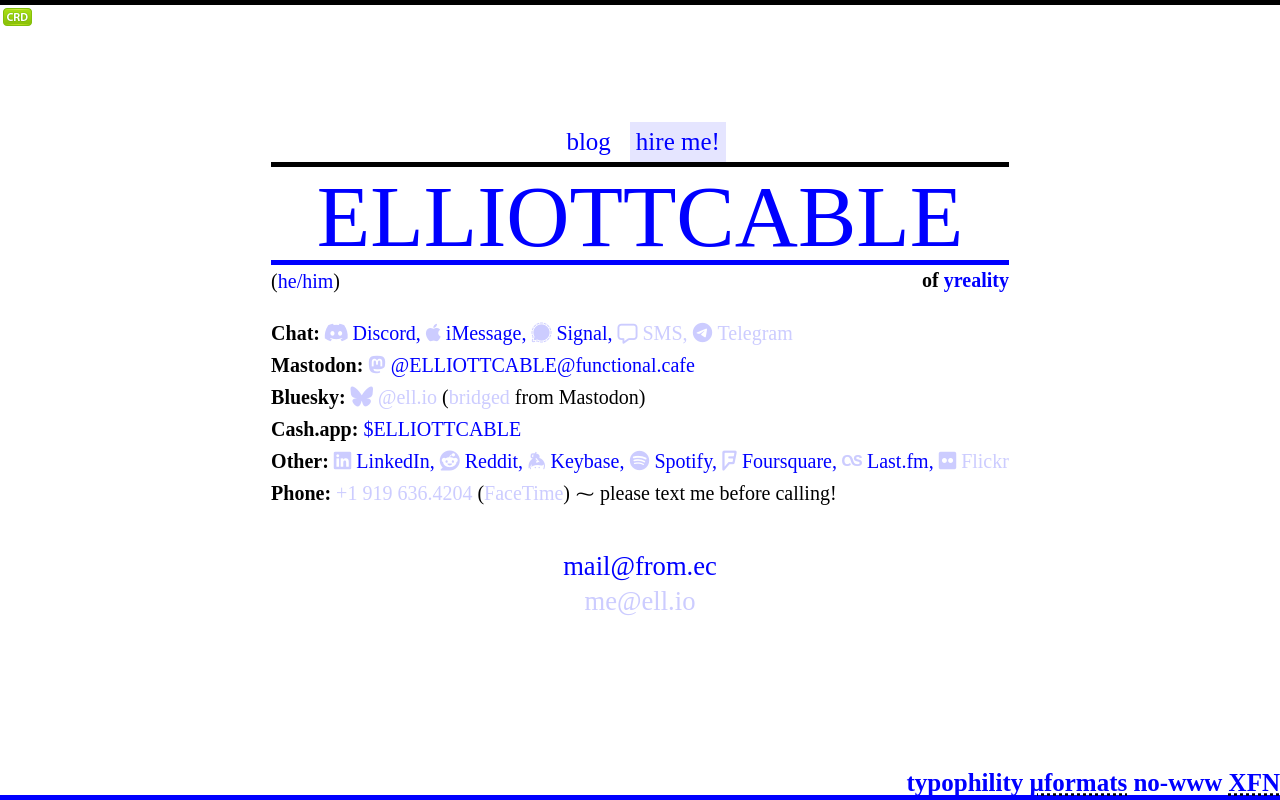
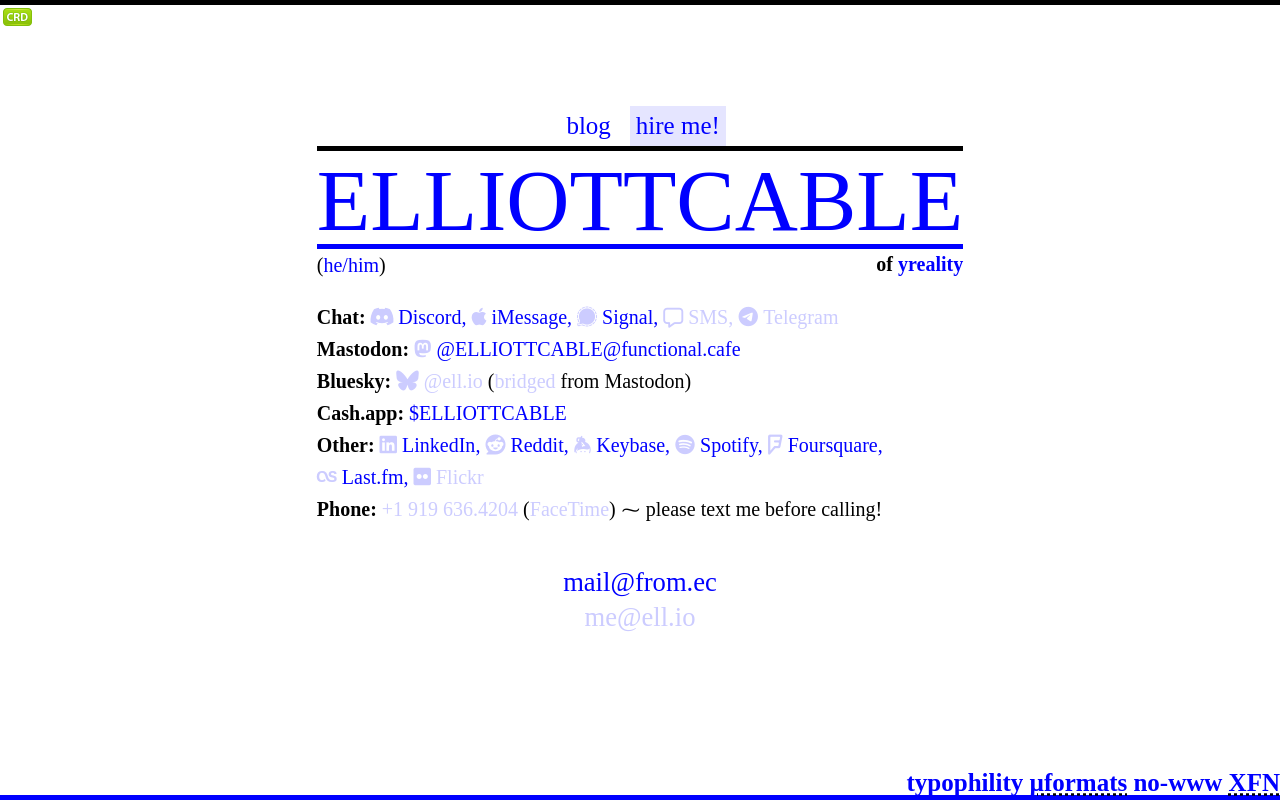
Before and after one commit to ELLIOTTCABLE/elliottcable.name, a website: page index.html in a window 1280 px wide. Drawn offline with Linux system fonts and the light colour scheme; files whose address does not match are found by name.

Commit message:
(- fix dsgn) Add max-width

```diff
--- a/index.html
+++ b/index.html
@@ -61,7 +61,8 @@
         #acontlol {
           height: 100%;
           display: table !important;
-          margin: auto
+          margin: auto;
+          max-width: 32em;
         }
         #acontlol > * {
           display: table-cell !important;
@@ -112,9 +113,7 @@
         #navigation li a, #navigation li a:visited { text-shadow: none; }
         #navigation li a:hover { background: black; color: white; }
 
-        .h-card {
-          font-style: normal;
-        }
+        .h-card { font-style: normal; }
         .h-card a { color: #CCCCFF; text-shadow: rgba(255, 255, 255, 0.01) 0px 0px 2px; }
         .h-card a.preferred, .h-card .preferred a { color: blue; }
         .h-card a:hover { color: blue; text-shadow: #9999FF 0px 0px 2px; }
```
